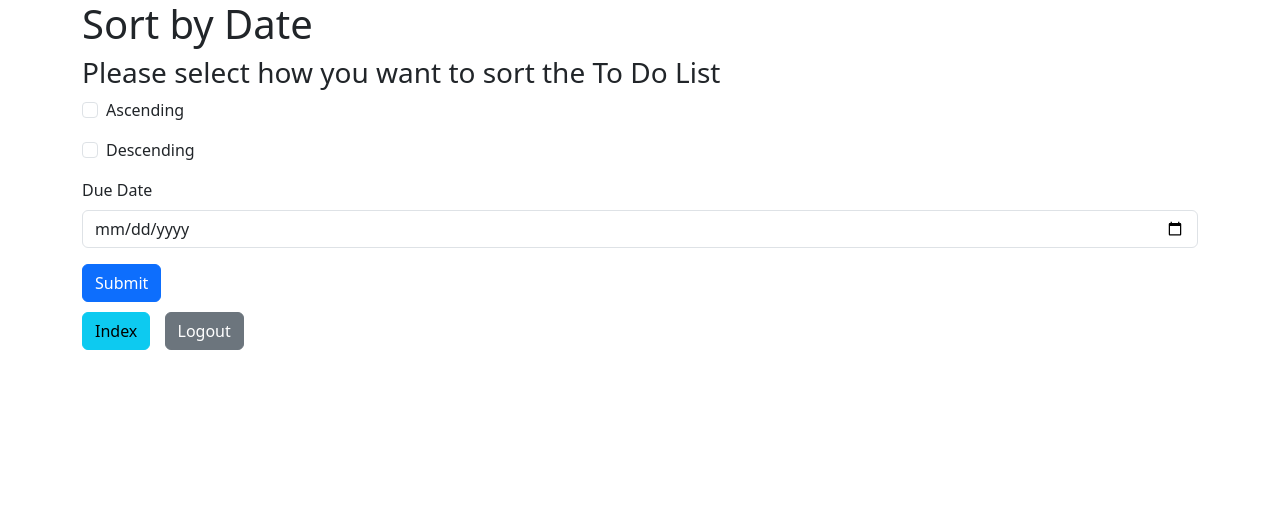
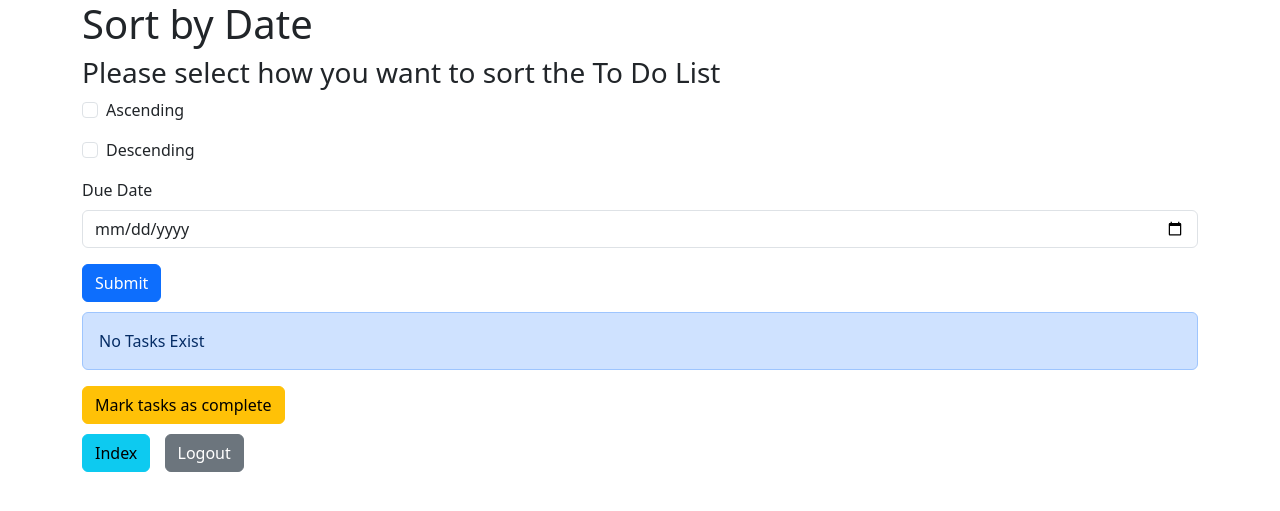
Before and after one commit to patriots1/Planner, a Django app: page /list/show/date in a window 1280 px wide. Shown: the top 511 px of the page. Run offline with Django 5.2, Linux system fonts and the light colour scheme; a user stored in the database is signed in; some libraries are stand-ins or nearby versions.

Commit message:
list styling changes

```diff
--- a/ToDoList/list/templates/list/date_sort_view.html
+++ b/ToDoList/list/templates/list/date_sort_view.html
@@ -16,11 +16,12 @@
         <li>
             <a href="{% url 'entry' entry.id %}">{{ entry }}</a>
         </li>
-        {% empty %} <!--to indicate an empty list-->
-            <li>No task that matches this criteria exists</li>
     {% endfor %}
     </ul>
-    <a href="{% url 'remove' msg %}">Mark tasks as complete</a>
+{% else %}
+    <div class="alert alert-primary" role="alert" style="margin-top: 10px;">No Tasks Exist</div>
 {% endif %}
 
+<a href="{% url 'remove' msg %}" class="btn btn-warning">Mark tasks as complete</a>
+
 {% endblock %}
```
Also changed, not shown: ToDoList/db.sqlite3.
